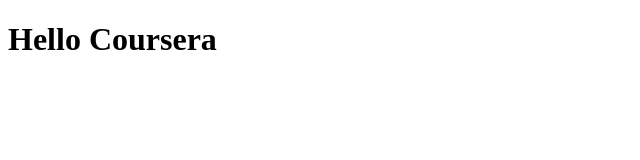
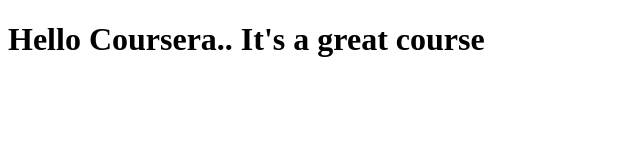
Before and after one commit to lasyapriyanka/coursera_test, a plain HTML site: page site/index.html in a window 1280 px wide. Shown: the whole page, without its empty margins (0-640 px from the left). Drawn offline with Linux system fonts and the light colour scheme.

Commit message:
small addition to our page content

```diff
--- a/site/index.html
+++ b/site/index.html
@@ -4,5 +4,5 @@
 	<title>Hello world...!!!</title>
 </head>
 <body>
-<h1> Hello Coursera</h1>
+<h1> Hello Coursera.. It's a great course</h1>
 </body>
```
